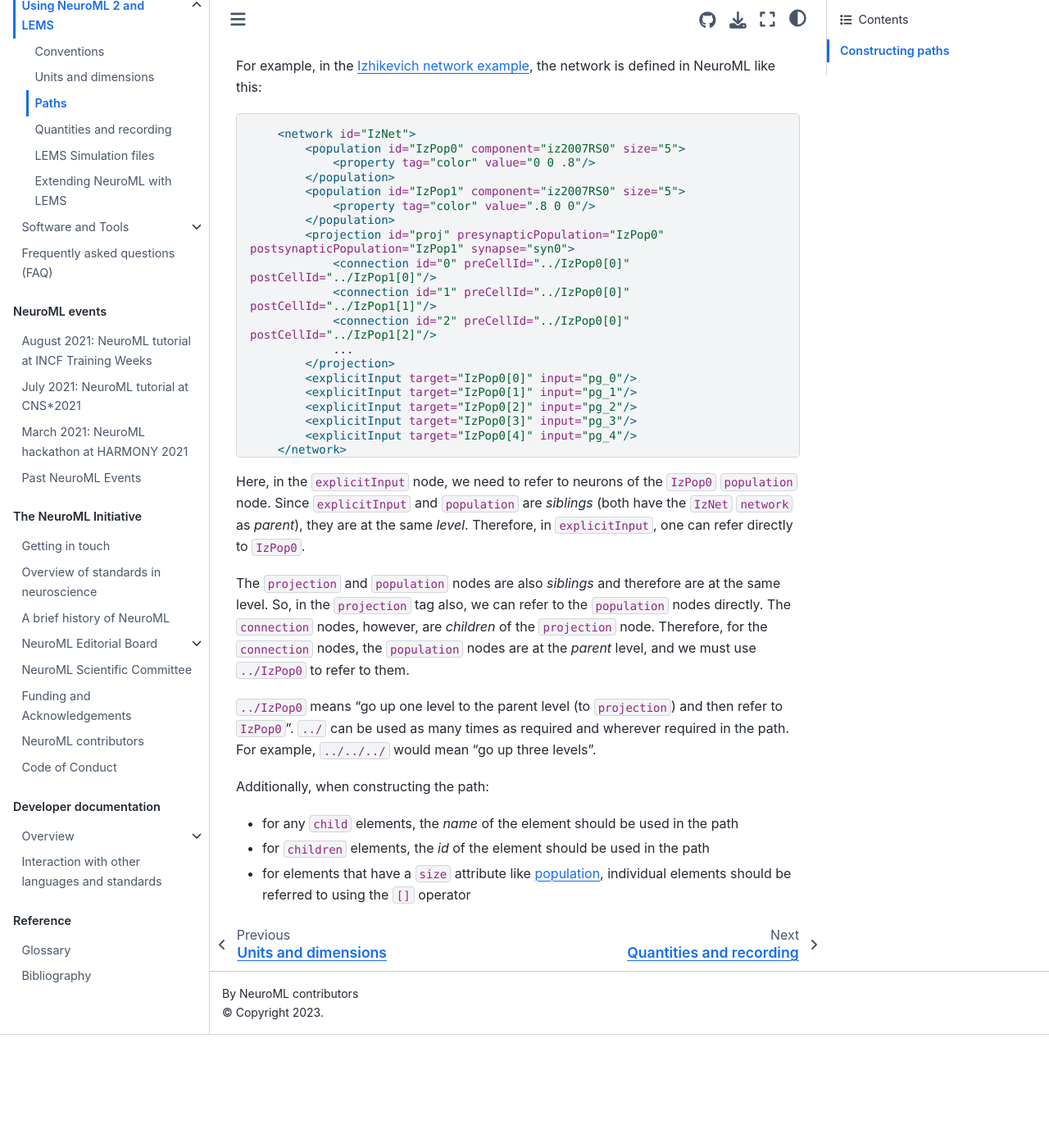
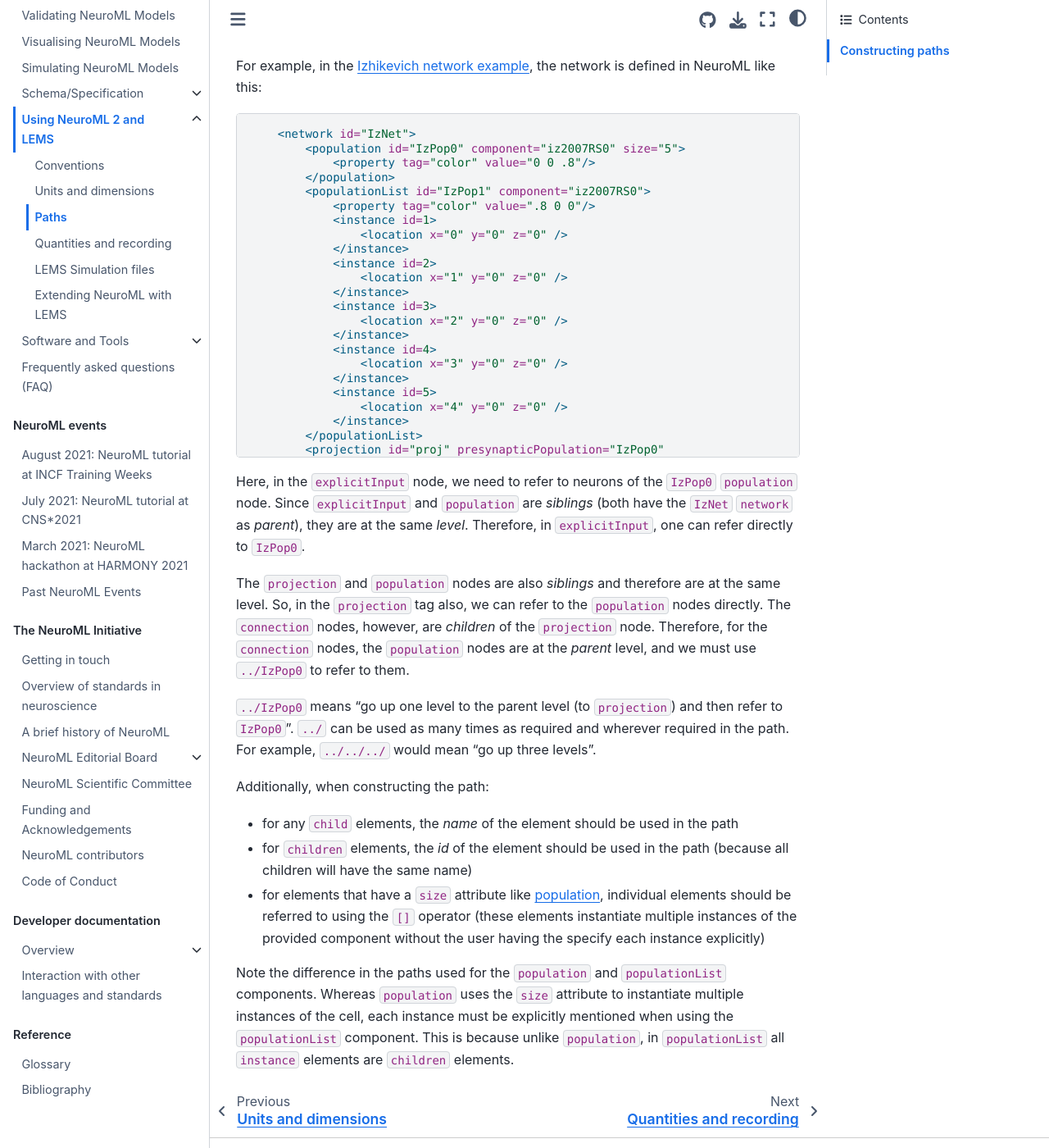
Before and after one commit to NeuroML/Documentation, a Jupyter Book: the page built from source/Userdocs/Paths.md, in a window 1280 px wide and 1400 px high, scrolled down 387 px. Shown: the whole window at 82% size. Built offline with Jupyter Book 1.0.4 settings and Sphinx 7.4.7 and the Sphinx Book theme 1.1.4, drawn with Linux system fonts in a browser that asks for light colours; before the commit the page ends 1649 px from its top, so only the background shows below that.

Commit message:
feat: update path documentation
Clarify the difference between `population` and `populationList`
components.

Fixes #86

```diff
--- a/source/Userdocs/Paths.md
+++ b/source/Userdocs/Paths.md
@@ -16,13 +16,28 @@
         <population id="IzPop0" component="iz2007RS0" size="5">
             <property tag="color" value="0 0 .8"/>
         </population>
-        <population id="IzPop1" component="iz2007RS0" size="5">
+        <populationList id="IzPop1" component="iz2007RS0">
             <property tag="color" value=".8 0 0"/>
-        </population>
+            <instance id=1>
+                <location x="0" y="0" z="0" />
+            </instance>
+            <instance id=2>
+                <location x="1" y="0" z="0" />
+            </instance>
+            <instance id=3>
+                <location x="2" y="0" z="0" />
+            </instance>
+            <instance id=4>
+                <location x="3" y="0" z="0" />
+            </instance>
+            <instance id=5>
+                <location x="4" y="0" z="0" />
+            </instance>
+        </populationList>
         <projection id="proj" presynapticPopulation="IzPop0" postsynapticPopulation="IzPop1" synapse="syn0">
-            <connection id="0" preCellId="../IzPop0[0]" postCellId="../IzPop1[0]"/>
-            <connection id="1" preCellId="../IzPop0[0]" postCellId="../IzPop1[1]"/>
-            <connection id="2" preCellId="../IzPop0[0]" postCellId="../IzPop1[2]"/>
+            <connection id="0" preCellId="../IzPop0[0]" postCellId="../IzPop1/0"/>
+            <connection id="1" preCellId="../IzPop0[0]" postCellId="../IzPop1/1"/>
+            <connection id="2" preCellId="../IzPop0[0]" postCellId="../IzPop1/2"/>
             ...
         </projection>
         <explicitInput target="IzPop0[0]" input="pg_0"/>
@@ -49,5 +64,9 @@
 Additionally, when constructing the path:
 
 - for any `child` elements, the *name* of the element should be used in the path
-- for `children` elements, the *id* of the element should be used in the path
-- for elements that have a `size` attribute like {ref}`population <schema:population>`, individual elements should be referred to using the `[]` operator
+- for `children` elements, the *id* of the element should be used in the path (because all children will have the same name)
+- for elements that have a `size` attribute like {ref}`population <schema:population>`, individual elements should be referred to using the `[]` operator (these elements instantiate multiple instances of the provided component without the user having the specify each instance explicitly)
+
+Note the difference in the paths used for the `population` and `populationList` components.
+Whereas `population` uses the `size` attribute to instantiate multiple instances of the cell, each instance must be explicitly mentioned when using the `populationList` component.
+This is because unlike `population`, in `populationList` all `instance` elements are `children` elements.
```
Also changed, not shown: source/Userdocs/SingleNeuronExample.md (+4 -0 lines).
